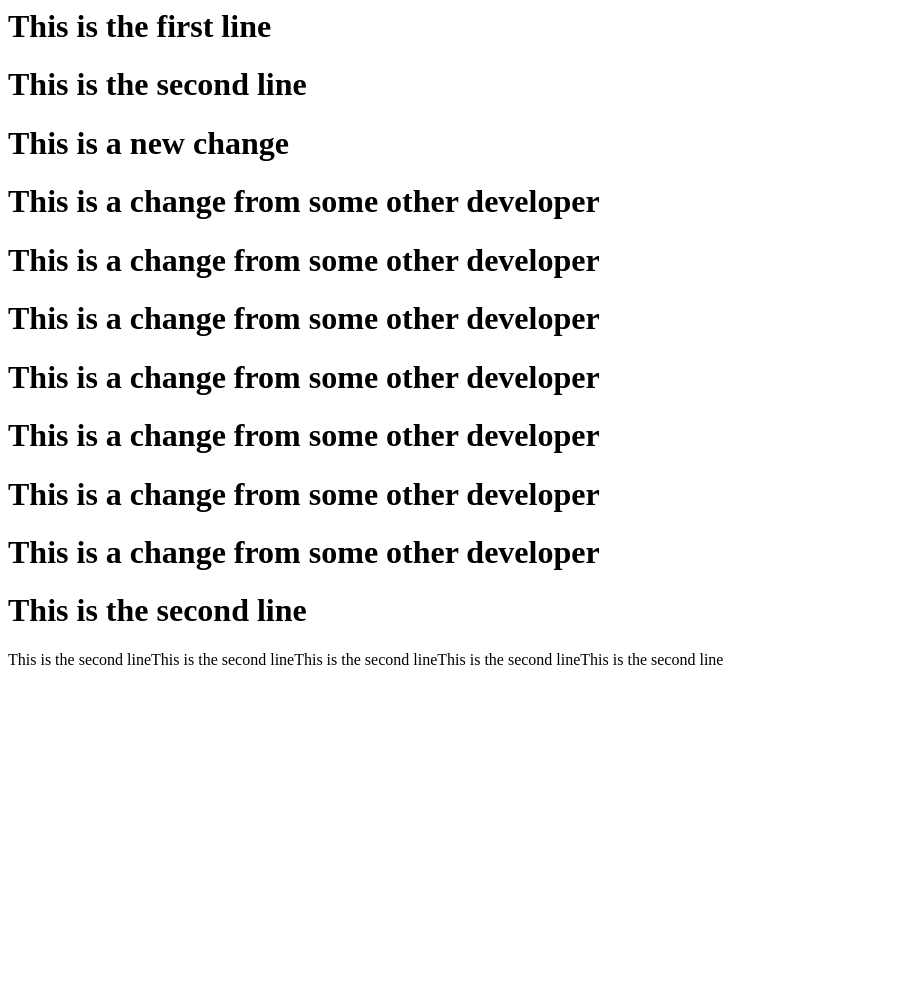
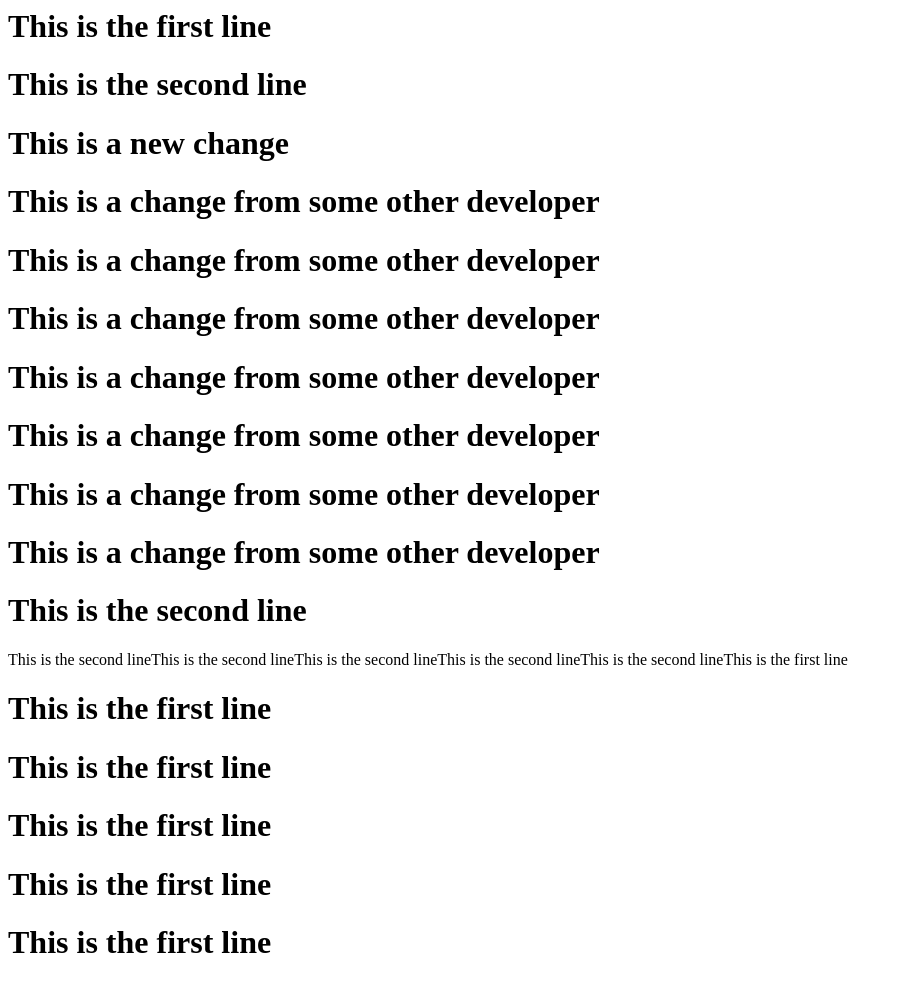
Before and after one commit to cloudtechiez191/intellipaat_demo_repo, a plain HTML site: page index.html in a window 1280 px wide. Shown: the whole page, without its empty margins (0-903 px from the left). Before the commit the page ends 800 px from the top, so only its background shows below. Drawn offline with Linux system fonts and the light colour scheme.

Commit message:
Update index.html

```diff
--- a/index.html
+++ b/index.html
@@ -13,3 +13,10 @@
   <h1>This is the second line</h1
   <h1>This is the second line</h1
   <h1>This is the second line</h1
+
+<h1>This is the first line</h1>
+<h1>This is the first line</h1>
+<h1>This is the first line</h1>
+<h1>This is the first line</h1>
+<h1>This is the first line</h1>
+<h1>This is the first line</h1>
```
